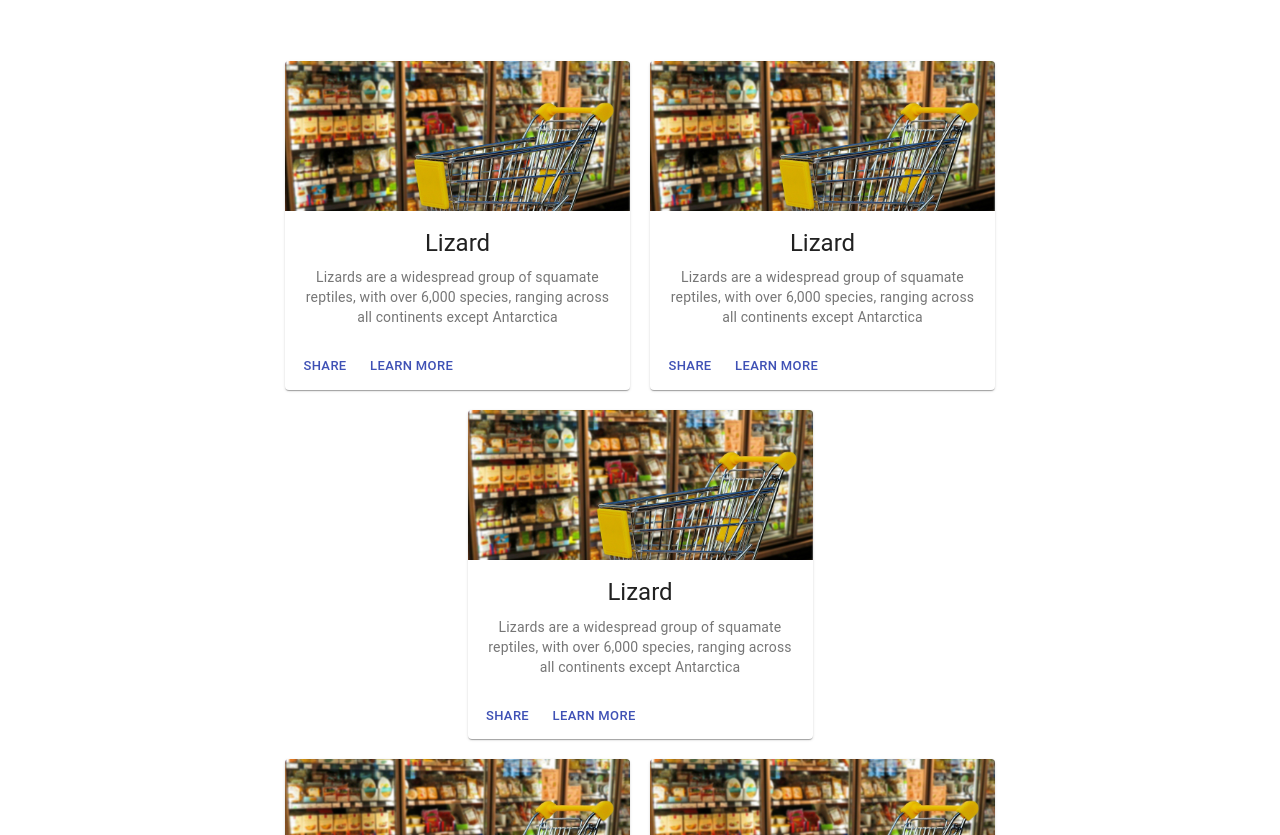
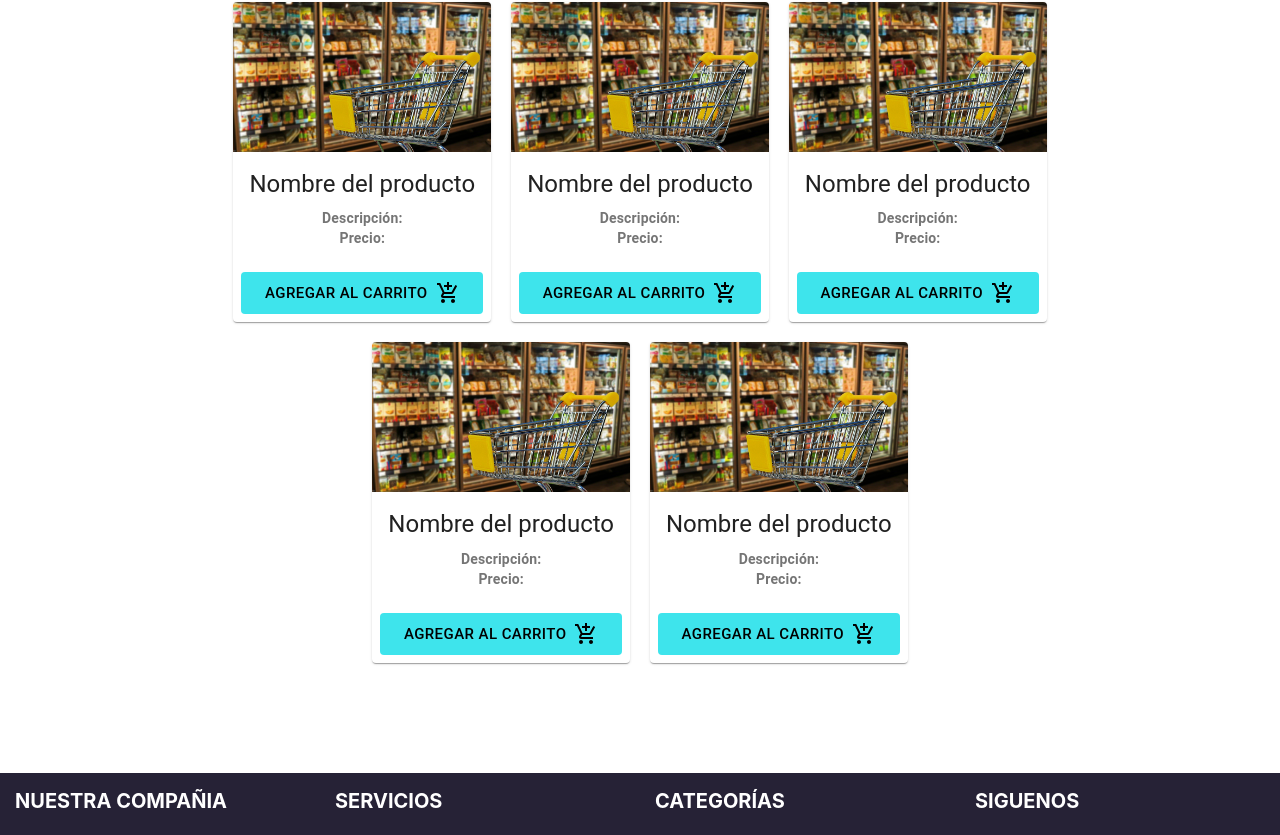
Before and after one commit to xh4rz/Easyway-App, a React (Create React App) app: page /Hogar in a window 1280 px wide. Shown: the part 605-1440 px from the top of the page. Built offline with nearby package versions, Linux system fonts and the light colour scheme.

Commit message:
Actualización de archivos

```diff
--- a/package.json
+++ b/package.json
@@ -4,6 +4,7 @@
   "private": true,
   "dependencies": {
     "@material-ui/core": "^4.11.0",
+    "@material-ui/icons": "^4.9.1",
     "@testing-library/jest-dom": "^5.11.6",
     "@testing-library/react": "^11.2.0",
     "@testing-library/user-event": "^12.2.2",
@@ -11,6 +12,7 @@
     "react": "^17.0.1",
     "react-bootstrap": "^1.4.0",
     "react-dom": "^17.0.1",
+    "react-router-dom": "^5.2.0",
     "react-scripts": "4.0.0",
     "web-vitals": "^0.2.4"
   },
--- a/public/index.html
+++ b/public/index.html
@@ -1,5 +1,5 @@
 <!DOCTYPE html>
-<html lang="en">
+<html lang="es">
   <head>
     <meta charset="utf-8" />
     <link rel="icon" href="%PUBLIC_URL%/favicon.ico" />
--- a/src/App.css
+++ /dev/null
@@ -1,38 +0,0 @@
-.App {
-  text-align: center;
-}
-
-.App-logo {
-  height: 40vmin;
-  pointer-events: none;
-}
-
-@media (prefers-reduced-motion: no-preference) {
-  .App-logo {
-    animation: App-logo-spin infinite 20s linear;
-  }
-}
-
-.App-header {
-  background-color: #282c34;
-  min-height: 100vh;
-  display: flex;
-  flex-direction: column;
-  align-items: center;
-  justify-content: center;
-  font-size: calc(10px + 2vmin);
-  color: white;
-}
-
-.App-link {
-  color: #61dafb;
-}
-
-@keyframes App-logo-spin {
-  from {
-    transform: rotate(0deg);
-  }
-  to {
-    transform: rotate(360deg);
-  }
-}
--- a/src/App.js
+++ b/src/App.js
@@ -1,33 +1,33 @@
 import React from 'react';
-import MyNavbar from './components/Navbar';
+import { BrowserRouter, Switch, Route } from 'react-router-dom';
+import Layout from './components/Layout';
 import MySlider from './components/Slider';
-import ImgMediaCard from './components/Card';
-import MyFooter from './components/Footer';
+import MediaCard from './components/Card';
 
-// import './components/styles/Card.css'
+
 import 'bootstrap/dist/css/bootstrap.min.css';
 
 function App() {
   return (
-    <div className="App">
-      <MyNavbar />
-      <MySlider />
-      <div className="Container__Cards" style={{textAlign: "center", margin: 100}}>
-        <ImgMediaCard />
-        <ImgMediaCard />
-        <ImgMediaCard /> <br/>
-        <ImgMediaCard />
-        <ImgMediaCard />
-        <ImgMediaCard /> <br/>
-        <ImgMediaCard />
-        <ImgMediaCard />
-        <ImgMediaCard />
-      </div>
+    <BrowserRouter>
+    <Layout>
+        <Switch>
+        <Route exact path = "/" component={MySlider}/>
 
+        <div className="Container__Cards" style={{textAlign: "center", margin: 100}}>
+        <Route exact patch = "/Hogar" component={MediaCard} />
+        <MediaCard />
+        <MediaCard />
+        <MediaCard />
+        <MediaCard />
+        <MediaCard />
+        <MediaCard />
+        <MediaCard />
+        </div>
 
-      <MyFooter />
-
-    </div>
+        </Switch>
+    </Layout>
+    </BrowserRouter>
   );
 }
 
--- a/src/components/Card.jsx
+++ b/src/components/Card.jsx
@@ -1,15 +1,17 @@
 import React from 'react';
+import './styles/Card.css';
 import { makeStyles } from '@material-ui/core/styles';
-import {Card, CardActionArea, CardMedia, CardContent, Typography, CardActions, Button} from '@material-ui/core';
+import {Card, CardActionArea, CardMedia, CardContent, Typography, CardActions, Button, Box} from '@material-ui/core';
 
+import AddShoppingCartIcon from '@material-ui/icons/AddShoppingCart';
 import shopping from './images/cards/shopping.jpeg'
+
 
 const useStyles = makeStyles({
     root: {
       maxWidth: 345,
       margin: 10,
     },
-
     media: {
       height: 140,
     },
@@ -19,7 +21,7 @@
     const classes = useStyles();
 
     return (
-        <div className= "Card" style={{display: "inline-flex"}}>
+        <div className= "Card">
       <Card className={classes.root}>
         <CardActionArea>
           <CardMedia
@@ -30,21 +32,20 @@
           />
           <CardContent>
             <Typography gutterBottom variant="h5" component="h2">
-              Lizard
+              Nombre del producto
             </Typography>
             <Typography variant="body2" color="textSecondary" component="p">
-              Lizards are a widespread group of squamate reptiles, with over 6,000 species, ranging
-              across all continents except Antarctica
+              <b>Descripción:</b> <br/>
+              <b>Precio:</b>
             </Typography>
           </CardContent>
         </CardActionArea>
         <CardActions>
-          <Button size="small" color="primary">
-            Share
+          <Button size="large" className="Button__Card">
+            <Box mr={1}>Agregar al carrito</Box>
+            <AddShoppingCartIcon/>
           </Button>
-          <Button size="small" color="primary">
-            Learn More
-          </Button>
+
         </CardActions>
       </Card>
       </div>
--- /dev/null
+++ b/src/components/Layout.jsx
@@ -0,0 +1,15 @@
+import React from 'react';
+import MyNavbar from './Navbar';
+import Footer from './Footer'
+
+function Layout(props) {
+    return(
+        <React.Fragment>
+            <MyNavbar/>
+            {props.children}
+            <Footer/>
+        </React.Fragment>
+    )
+}
+
+export default Layout;
--- a/src/components/Navbar.jsx
+++ b/src/components/Navbar.jsx
@@ -1,4 +1,5 @@
 import React from 'react';
+import { Link } from 'react-router-dom';
 import Navbar from 'react-bootstrap/Navbar';
 import Nav from 'react-bootstrap/Nav';
 import FormControl from 'react-bootstrap/FormControl';
@@ -15,9 +16,11 @@
         {/* Navbar Principal */}
         <Navbar className="Navbar__primary" sticky="top">
 
-          <Navbar.Brand href="#home">
-            <img className="Logo" src={Logo} alt="mi navbar" />
-          </Navbar.Brand>
+          <Link to="/">
+            <Navbar.Brand>
+              <img className="Logo" src={Logo} alt="mi navbar" />
+            </Navbar.Brand>
+          </Link>
 
           <InputGroup className="Input-search">
             <FormControl
@@ -67,9 +70,11 @@
 
               <NavDropdown title="Categorias" id="collasible-nav-dropdown">
 
-                <NavDropdown.Item href="#action/3.1">
-                  Hogar y Bienestar
-                </NavDropdown.Item>
+                <Link to="/Hogar">
+                   <NavDropdown.Item href="#action/3.1">
+                    Hogar y Bienestar
+                   </NavDropdown.Item>
+                </Link>
 
                 <NavDropdown.Item href="#action/3.2">
                   Tecnología
--- /dev/null
+++ b/src/components/styles/Card.css
@@ -0,0 +1,13 @@
+.Card {
+    display: inline-flex;
+}
+
+.Button__Card {
+    width: 100%;
+    background-color: #3EE4EC !important;
+    color: black !important;
+}
+
+.Button__Card:hover {
+    background-color: #ED7526 !important;
+}
--- a/src/index.css
+++ /dev/null
@@ -1,13 +0,0 @@
-body {
-  margin: 0;
-  font-family: -apple-system, BlinkMacSystemFont, 'Segoe UI', 'Roboto', 'Oxygen',
-    'Ubuntu', 'Cantarell', 'Fira Sans', 'Droid Sans', 'Helvetica Neue',
-    sans-serif;
-  -webkit-font-smoothing: antialiased;
-  -moz-osx-font-smoothing: grayscale;
-}
-
-code {
-  font-family: source-code-pro, Menlo, Monaco, Consolas, 'Courier New',
-    monospace;
-}
--- a/src/index.js
+++ b/src/index.js
@@ -1,6 +1,6 @@
 import React from 'react';
 import ReactDOM from 'react-dom';
-import './index.css';
+import './normalize.css';
 import App from './App';
 
 ReactDOM.render(
```
Also changed, not shown: src/normalize.css (added), 1 other file (tests, documents, lock files or other folders).
